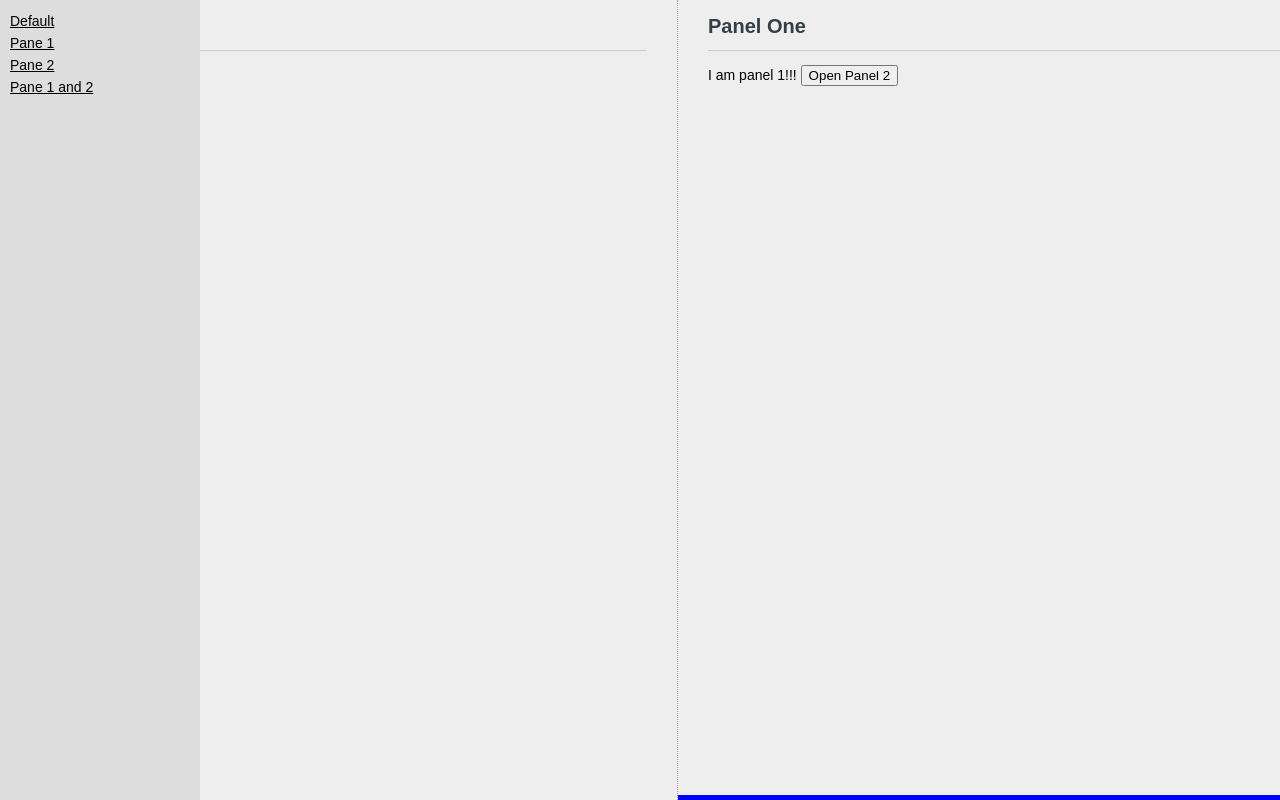
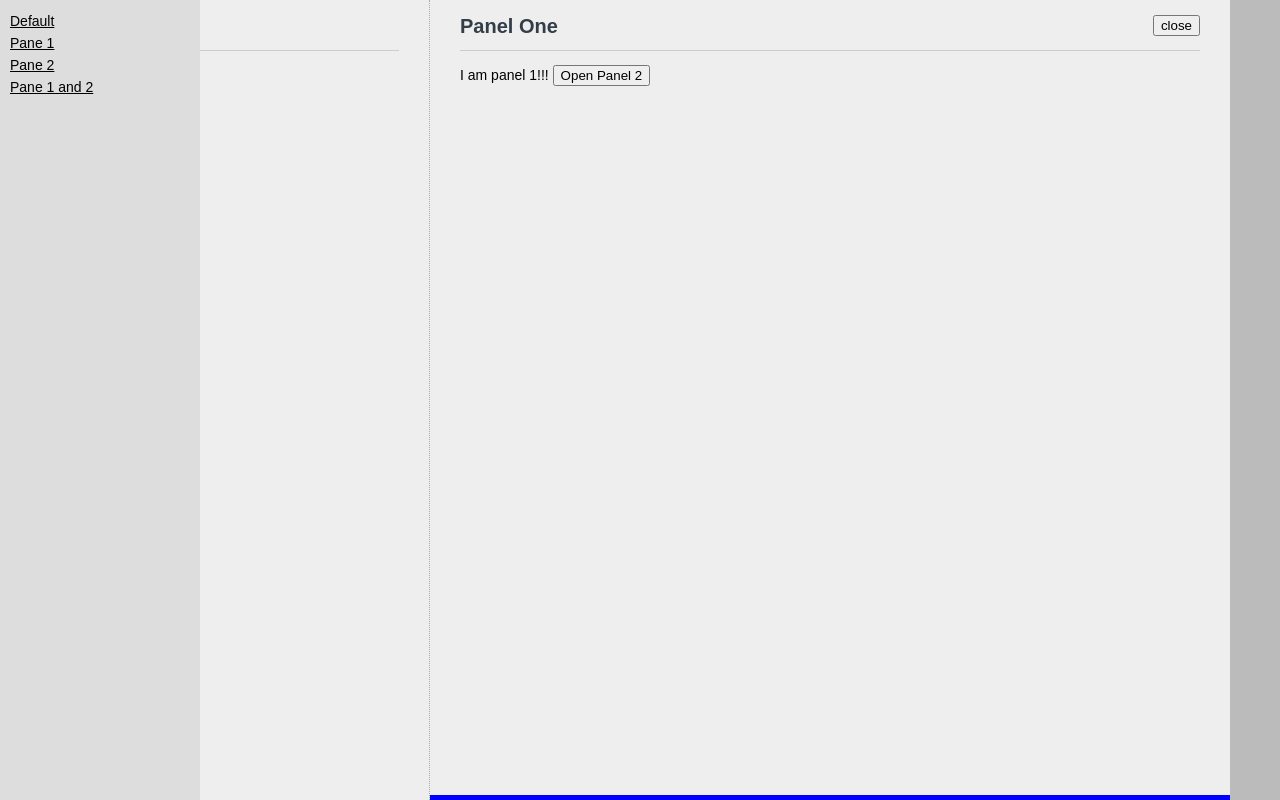
Before and after one commit to TradeMe/sliderizr, a website: page demo/index.html in a window 1280 px wide. Both pictures are taken after a click on the button "Open Panel 1". Drawn offline with Linux system fonts and the light colour scheme.

Commit message:
auto scroll and config updates
Added configuration to allow the setting of custom panel templates
Fixed the auto scroll functionality for scrolling panels into view

```diff
--- a/demo/app/sliderizr.js
+++ b/demo/app/sliderizr.js
@@ -13,6 +13,10 @@ var sliderizr;
     var PanelRouteProvider = (function () {
         function PanelRouteProvider() {
             this.routes = {};
+            this.config = {
+                panelTemplateUrl: 'templates/sliderizr/panel.html',
+                panelInnerTemplateUrl: 'templates/sliderizr/panel-inner.html'
+            };
         }
         PanelRouteProvider.prototype.when = function (name, route) {
             this.routes[name] = angular.copy(route);
@@ -24,13 +28,14 @@ var sliderizr;
         };
         // @ngInject
         PanelRouteProvider.prototype.$get = function () {
-            return new PanelRouteService(this.routes);
+            return new PanelRouteService(this.routes, this.config);
         };
         return PanelRouteProvider;
     })();
     var PanelRouteService = (function () {
-        function PanelRouteService(routes) {
+        function PanelRouteService(routes, config) {
             this.routes = routes;
+            this.config = config;
         }
         return PanelRouteService;
     })();
@@ -58,7 +63,6 @@ var sliderizr;
             this.$injector = $injector;
             this.$sce = $sce;
             this.$templateRequest = $templateRequest;
-            this.panelTemplateUrl = 'templates/sliderizr/panel.html';
             this.openPanels = [];
             //immediately load all panels from the # path
             this.loadPanelsFromPath();
@@ -212,7 +216,7 @@ var sliderizr;
         PanelService.prototype.createPanelElement = function (contentTemplateUrl, panelScope) {
             var _this = this;
             var templateUrl = this.$sce.getTrustedResourceUrl(contentTemplateUrl);
-            var panelTemplateUrl = this.$sce.getTrustedResourceUrl(this.panelTemplateUrl);
+            var panelTemplateUrl = this.$sce.getTrustedResourceUrl(this.panelRoute.config.panelTemplateUrl);
             return this.$q.all([this.$templateRequest(panelTemplateUrl), this.$templateRequest(templateUrl)]).then(function (values) {
                 var panelElement = angular.element(values[0]).html(values[1]);
                 return _this.$compile(panelElement)(panelScope);
@@ -619,25 +623,46 @@ var sliderizr;
 var sliderizr;
 (function (sliderizr) {
     'use strict';
-    function panelFactory($timeout) {
+    function panelFactory($timeout, panelRoute) {
         var activeAnimationElement;
         var directive = {
             restrict: 'C',
             transclude: true,
-            templateUrl: 'templates/sliderizr/panel-inner.html',
+            templateUrl: panelRoute.config.panelInnerTemplateUrl,
             link: link
         };
-        function link(scope, element, attrs) {
-            scope.$watch('$active', function (newValue, oldValue) {
+        function link(scope, element) {
+            var parent = element.parent();
+            scope.$watch('$active', function (newValue) {
                 if (newValue) {
-                    $timeout(scrollVisible, .2);
+                    scrollVisible();
                 }
             });
             function scrollVisible() {
-                var parent = element.parent();
+                //If there is a scroll animation already in progress, stop it
+                if (activeAnimationElement) {
+                    activeAnimationElement.stop(true, false);
+                }
+                //function s(){
+                //	var scroll = getScrollAmmount();
+                //
+                //	if (scroll){
+                //		parent.scrollLeft(scroll);
+                //		window.setTimeout(s, 10);
+                //	}
+                //}
+                //s();
+                //Store the element in a global so we can stop the animation if needed
+                activeAnimationElement = parent;
+                //Animate the scroll
+                parent.animate({ scrollLeft: getScrollAmmount() }, 200, function () {
+                    activeAnimationElement = null;
+                });
+            }
+            function getScrollAmmount() {
                 var scrollLeft = parent.scrollLeft();
                 var parentWidth = parent.outerWidth();
-                var panelWidth = element.outerWidth();
+                var panelWidth = claculateWidth();
                 var prevSibling = element.prev();
                 //Calculate offset left from previous sibling as the current element may be in the wrong position due to animations
                 var offsetLeft = prevSibling.length === 0 ? 0 : (prevSibling.offset().left + prevSibling.outerWidth() - parent.offset().left) + scrollLeft;
@@ -647,26 +672,29 @@ var sliderizr;
                     scroll = offsetLeft;
                 }
                 else if (scrollLeft < (visibleRight - parentWidth)) {
-                    scroll = visibleRight - parentWidth + 10;
+                    scroll = visibleRight - parentWidth + 50; //Add an extra 50px on the end so the panel isnt butted up against the side of the browser
                 }
                 else {
                     return;
                 }
-                //If there is a scroll animation already in progress, stop it
-                if (activeAnimationElement) {
-                    activeAnimationElement.stop(true, false);
+                return scroll;
+            }
+            function claculateWidth() {
+                //If the element is already open, we can just read its width
+                if (!element.is('.open-add')) {
+                    return element.outerWidth();
                 }
-                //Store the element in a global so we can stop the animation if needed
-                activeAnimationElement = parent;
-                //Animate the scroll
-                parent.animate({ scrollLeft: scroll }, 300, function () {
-                    activeAnimationElement = null;
-                });
+                //Because the panel's width may be animated during an 'open' animation, we need another way of getting its width
+                //To do this we create a temporary 'open' panel, remove the 'open-*' animation classes, add it to the panel container, measure its width then remove it again
+                var tmp = $('<div />').attr('class', element.attr('class')).removeClass('open-add').removeClass('open-add-active').appendTo(element.parent());
+                var width = tmp.outerWidth();
+                tmp.remove();
+                return width;
             }
         }
         return directive;
     }
-    panelFactory.$inject = ["$timeout"];
+    panelFactory.$inject = ["$timeout", "panelRoute"];
     angular.module('sliderizr').directive('sitePanel', panelFactory);
 })(sliderizr || (sliderizr = {}));
 
--- a/demo/css/default.css
+++ b/demo/css/default.css
@@ -30,6 +30,7 @@ body{
 	background-color: #BBB;
 	white-space: nowrap;
 	overflow: auto;
+	padding-right: 600px;
 }
 
 .site-panel {
--- /dev/null
+++ b/src/sliderizr/models/ISliderizrConfig.d.ts
@@ -0,0 +1,6 @@
+declare module sliderizr{
+	export interface ISliderizrConfig{
+		panelTemplateUrl: string;
+		panelInnerTemplateUrl: string;
+	}
+}
--- a/src/sliderizr/providers/IPanelRouteProvider.d.ts
+++ b/src/sliderizr/providers/IPanelRouteProvider.d.ts
@@ -3,5 +3,6 @@ declare module sliderizr {
         when(name: string, route: IPanelRoute): IPanelRouteProvider;
         otherwise(route: IPanelRoute): IPanelRouteProvider;
         otherwise(routeName: string): IPanelRouteProvider;
+        config: ISliderizrConfig;
     }
 }
--- a/src/sliderizr/providers/IPanelRouteService.d.ts
+++ b/src/sliderizr/providers/IPanelRouteService.d.ts
@@ -1,5 +1,6 @@
 declare module sliderizr {
     export interface IPanelRouteService {
         routes: IRouteCollection;
+        config: ISliderizrConfig;
     }
 }
--- a/src/sliderizr/services/panel.service.ts
+++ b/src/sliderizr/services/panel.service.ts
@@ -5,7 +5,6 @@ module sliderizr {
 		private openPanels: IOpenPanel[];
 		private currentUrl: string;
 		private setActivePromise: ng.IPromise<void>;
-		private panelTemplateUrl = 'templates/sliderizr/panel.html';
 
 		constructor(private $rootScope: ng.IRootScopeService,
 					private $controller: ng.IControllerService,
@@ -198,7 +197,7 @@ module sliderizr {
 		 */
 		private createPanelElement(contentTemplateUrl: string, panelScope: IPanelScope): ng.IPromise<ng.IAugmentedJQuery> {
 			var templateUrl = this.$sce.getTrustedResourceUrl(contentTemplateUrl);
-			var panelTemplateUrl = this.$sce.getTrustedResourceUrl(this.panelTemplateUrl);
+			var panelTemplateUrl = this.$sce.getTrustedResourceUrl(this.panelRoute.config.panelTemplateUrl);
 
 			return this.$q.all([this.$templateRequest(panelTemplateUrl), this.$templateRequest(templateUrl)]).then((values: string[]) => {
 				var panelElement = angular
```
Also changed, not shown: src/sliderizr/directives/panel.directive.ts (+58 -18 lines), src/sliderizr/providers/panelRoute.provider.ts (+5 -2 lines), dist/sliderizr.d.ts, dist/sliderizr.js, dist/sliderizr.min.js.
